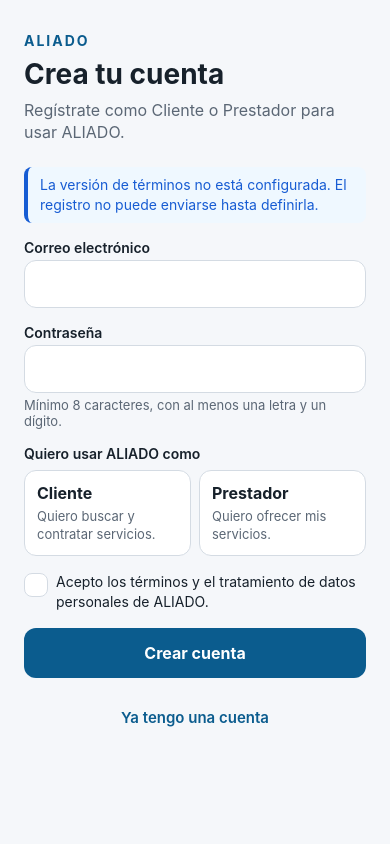
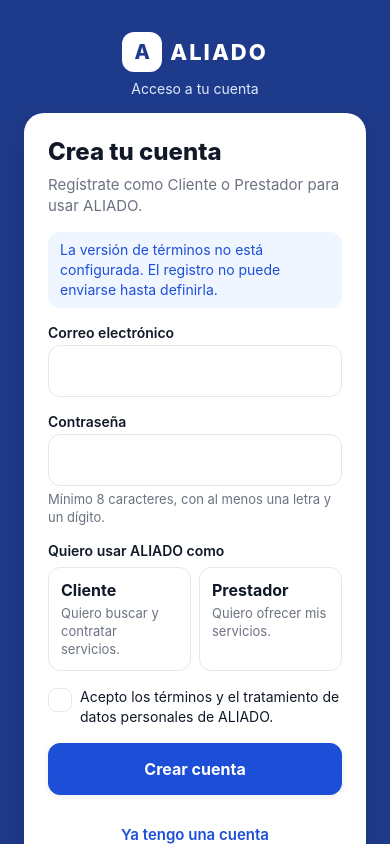
Before and after one commit to EIVRAJAM/Aliado-front, a React Native app: screen /Register in a window 390 px wide. Built offline with nearby package versions, Linux system fonts and the light colour scheme; no server answers.

Commit message:
feat(ui): align authentication screens with prototype visual language

```diff
--- a/src/bootstrap/App.tsx
+++ b/src/bootstrap/App.tsx
@@ -1,4 +1,3 @@
-import { StatusBar } from 'expo-status-bar';
 import { SafeAreaProvider } from 'react-native-safe-area-context';
 
 import { AuthSessionProvider, createAuthGateway } from '../features/auth';
@@ -12,7 +11,6 @@ export default function App() {
       <AuthSessionProvider gateway={authGateway}>
         <RootNavigator />
       </AuthSessionProvider>
-      <StatusBar style="dark" />
     </SafeAreaProvider>
   );
 }
--- a/src/features/auth/screens/ForgotPasswordScreen.tsx
+++ b/src/features/auth/screens/ForgotPasswordScreen.tsx
@@ -59,6 +59,7 @@ export function ForgotPasswordScreen({ navigation }: ForgotPasswordScreenProps)
 
   return (
     <ScreenLayout
+      variant="auth"
       title="Recupera tu acceso"
       subtitle="Te enviaremos un mecanismo de verificación si el correo está registrado."
     >
--- a/src/features/auth/screens/LoginScreen.tsx
+++ b/src/features/auth/screens/LoginScreen.tsx
@@ -55,6 +55,7 @@ export function LoginScreen({ navigation, route }: LoginScreenProps) {
 
   return (
     <ScreenLayout
+      variant="auth"
       title="Inicia sesión"
       subtitle="Accede a tu cuenta de Cliente o Prestador."
     >
--- a/src/features/auth/screens/RegisterScreen.tsx
+++ b/src/features/auth/screens/RegisterScreen.tsx
@@ -78,6 +78,7 @@ export function RegisterScreen({ navigation }: RegisterScreenProps) {
 
   return (
     <ScreenLayout
+      variant="auth"
       title="Crea tu cuenta"
       subtitle="Regístrate como Cliente o Prestador para usar ALIADO."
     >
--- a/src/features/auth/screens/ResetPasswordScreen.tsx
+++ b/src/features/auth/screens/ResetPasswordScreen.tsx
@@ -62,6 +62,7 @@ export function ResetPasswordScreen({ navigation, route }: ResetPasswordScreenPr
 
   return (
     <ScreenLayout
+      variant="auth"
       title="Define una nueva contraseña"
       subtitle="Usa el código de recuperación que recibiste."
     >
--- a/src/shared/ui/FormField.tsx
+++ b/src/shared/ui/FormField.tsx
@@ -1,3 +1,4 @@
+import { useState } from 'react';
 import { StyleSheet, Text, TextInput, View, type TextInputProps } from 'react-native';
 
 import { colors, radii, spacing } from './theme';
@@ -9,6 +10,8 @@ interface FormFieldProps extends TextInputProps {
 }
 
 export function FormField({ label, error, hint, style, ...inputProps }: FormFieldProps) {
+  const [focused, setFocused] = useState(false);
+
   return (
     <View style={styles.container}>
       <Text style={styles.label}>{label}</Text>
@@ -17,7 +20,20 @@ export function FormField({ label, error, hint, style, ...inputProps }: FormFiel
         accessibilityLabel={label}
         accessibilityHint={error ?? hint}
         placeholderTextColor={colors.muted}
-        style={[styles.input, error ? styles.inputError : null, style]}
+        onFocus={(event) => {
+          setFocused(true);
+          inputProps.onFocus?.(event);
+        }}
+        onBlur={(event) => {
+          setFocused(false);
+          inputProps.onBlur?.(event);
+        }}
+        style={[
+          styles.input,
+          focused ? styles.inputFocused : null,
+          error ? styles.inputError : null,
+          style,
+        ]}
       />
       {error ? (
         <Text style={styles.error} accessibilityLiveRegion="polite">
@@ -40,7 +56,7 @@ const styles = StyleSheet.create({
     fontWeight: '600',
   },
   input: {
-    minHeight: 48,
+    minHeight: 52,
     borderWidth: 1,
     borderColor: colors.border,
     borderRadius: radii.md,
@@ -49,6 +65,9 @@ const styles = StyleSheet.create({
     fontSize: 16,
     paddingHorizontal: spacing.md,
     paddingVertical: spacing.sm,
+  },
+  inputFocused: {
+    borderColor: colors.primary,
   },
   inputError: {
     borderColor: colors.danger,
@@ -60,5 +79,6 @@ const styles = StyleSheet.create({
   hint: {
     color: colors.muted,
     fontSize: 13,
+    lineHeight: 18,
   },
 });
--- a/src/shared/ui/InlineMessage.tsx
+++ b/src/shared/ui/InlineMessage.tsx
@@ -9,20 +9,17 @@ interface InlineMessageProps {
   variant?: MessageVariant;
 }
 
-const palette: Record<MessageVariant, { background: string; border: string; text: string }> = {
+const palette: Record<MessageVariant, { background: string; text: string }> = {
   error: {
     background: colors.dangerSurface,
-    border: colors.danger,
     text: colors.danger,
   },
   success: {
     background: colors.successSurface,
-    border: colors.success,
     text: colors.success,
   },
   info: {
     background: colors.infoSurface,
-    border: colors.info,
     text: colors.info,
   },
 };
@@ -33,7 +30,7 @@ export function InlineMessage({ message, variant = 'error' }: InlineMessageProps
   return (
     <View
       accessibilityLiveRegion="polite"
-      style={[styles.container, { backgroundColor: theme.background, borderColor: theme.border }]}
+      style={[styles.container, { backgroundColor: theme.background }]}
     >
       <Text style={[styles.text, { color: theme.text }]}>{message}</Text>
     </View>
@@ -42,8 +39,7 @@ export function InlineMessage({ message, variant = 'error' }: InlineMessageProps
 
 const styles = StyleSheet.create({
   container: {
-    borderLeftWidth: 4,
-    borderRadius: radii.sm,
+    borderRadius: radii.md,
     paddingHorizontal: spacing.md,
     paddingVertical: spacing.sm,
   },
--- a/src/shared/ui/PrimaryButton.tsx
+++ b/src/shared/ui/PrimaryButton.tsx
@@ -1,16 +1,49 @@
 import { ActivityIndicator, Pressable, StyleSheet, Text } from 'react-native';
 
 import { colors, radii, spacing } from './theme';
+
+type ButtonVariant = 'primary' | 'secondary' | 'ghost' | 'danger';
 
 interface PrimaryButtonProps {
   label: string;
   onPress: () => void;
   loading?: boolean;
   disabled?: boolean;
+  variant?: ButtonVariant;
 }
 
-export function PrimaryButton({ label, onPress, loading = false, disabled = false }: PrimaryButtonProps) {
+const palette: Record<ButtonVariant, { background: string; pressed: string; text: string; border?: string }> = {
+  primary: {
+    background: colors.primary,
+    pressed: colors.primaryPressed,
+    text: colors.surface,
+  },
+  secondary: {
+    background: colors.infoSurface,
+    pressed: '#DBEAFE',
+    text: colors.primary,
+  },
+  ghost: {
+    background: 'transparent',
+    pressed: colors.background,
+    text: colors.muted,
+  },
+  danger: {
+    background: colors.danger,
+    pressed: '#B91C1C',
+    text: colors.surface,
+  },
+};
+
+export function PrimaryButton({
+  label,
+  onPress,
+  loading = false,
+  disabled = false,
+  variant = 'primary',
+}: PrimaryButtonProps) {
   const isDisabled = disabled || loading;
+  const theme = palette[variant];
 
   return (
     <Pressable
@@ -21,14 +54,17 @@ export function PrimaryButton({ label, onPress, loading = false, disabled = fals
       onPress={onPress}
       style={({ pressed }) => [
         styles.button,
-        pressed && !isDisabled ? styles.pressed : null,
+        {
+          backgroundColor: pressed && !isDisabled ? theme.pressed : theme.background,
+          borderColor: theme.border ?? theme.background,
+        },
         isDisabled ? styles.disabled : null,
       ]}
     >
       {loading ? (
-        <ActivityIndicator color={colors.surface} />
+        <ActivityIndicator color={theme.text} />
       ) : (
-        <Text style={styles.label}>{label}</Text>
+        <Text style={[styles.label, { color: theme.text }]}>{label}</Text>
       )}
     </Pressable>
   );
@@ -36,22 +72,23 @@ export function PrimaryButton({ label, onPress, loading = false, disabled = fals
 
 const styles = StyleSheet.create({
   button: {
-    minHeight: 50,
+    minHeight: 52,
     borderRadius: radii.md,
-    backgroundColor: colors.primary,
+    borderWidth: 1,
     alignItems: 'center',
     justifyContent: 'center',
     paddingHorizontal: spacing.lg,
     paddingVertical: spacing.md,
-  },
-  pressed: {
-    backgroundColor: colors.primaryPressed,
+    shadowColor: colors.shadow,
+    shadowOffset: { width: 0, height: 2 },
+    shadowOpacity: 0.08,
+    shadowRadius: 6,
+    elevation: 2,
   },
   disabled: {
-    backgroundColor: colors.disabled,
+    opacity: 0.5,
   },
   label: {
-    color: colors.surface,
     fontSize: 16,
     fontWeight: '700',
   },
--- a/src/shared/ui/ScreenLayout.tsx
+++ b/src/shared/ui/ScreenLayout.tsx
@@ -2,36 +2,88 @@ import type { PropsWithChildren } from 'react';
 import {
   KeyboardAvoidingView,
   Platform,
+  Pressable,
   ScrollView,
   StyleSheet,
   Text,
   View,
 } from 'react-native';
+import { StatusBar } from 'expo-status-bar';
 import { SafeAreaView } from 'react-native-safe-area-context';
 
-import { colors, spacing } from './theme';
+import { colors, radii, spacing } from './theme';
+
+type ScreenVariant = 'app' | 'auth';
 
 interface ScreenLayoutProps extends PropsWithChildren {
   title: string;
   subtitle?: string;
+  variant?: ScreenVariant;
+  onBack?: () => void;
 }
 
-export function ScreenLayout({ title, subtitle, children }: ScreenLayoutProps) {
+export function ScreenLayout({
+  title,
+  subtitle,
+  variant = 'app',
+  onBack,
+  children,
+}: ScreenLayoutProps) {
+  if (variant === 'auth') {
+    return (
+      <SafeAreaView style={styles.authSafe}>
+        <StatusBar style="light" />
+        <KeyboardAvoidingView
+          style={styles.flex}
+          behavior={Platform.OS === 'ios' ? 'padding' : undefined}
+        >
+          <ScrollView contentContainerStyle={styles.authContent} keyboardShouldPersistTaps="handled">
+            <View style={styles.authBrandRow}>
+              <View style={styles.authLogo}>
+                <Text style={styles.authLogoText}>A</Text>
+              </View>
+              <Text style={styles.authBrand}>ALIADO</Text>
+            </View>
+            <Text style={styles.authHeroSubtitle}>Acceso a tu cuenta</Text>
+            <View style={styles.authCard}>
+              <Text style={styles.authTitle}>{title}</Text>
+              {subtitle ? <Text style={styles.authSubtitle}>{subtitle}</Text> : null}
+              {children}
+            </View>
+          </ScrollView>
+        </KeyboardAvoidingView>
+      </SafeAreaView>
+    );
+  }
+
   return (
-    <SafeAreaView style={styles.safeArea}>
+    <SafeAreaView style={styles.appSafe}>
+      <StatusBar style="dark" />
+      <View style={styles.appHeader}>
+        {onBack ? (
+          <Pressable
+            accessibilityRole="button"
+            accessibilityLabel="Volver"
+            onPress={onBack}
+            style={({ pressed }) => [styles.backButton, pressed ? styles.backPressed : null]}
+          >
+            <Text style={styles.backText}>‹</Text>
+          </Pressable>
+        ) : null}
+        <View style={styles.appLogo}>
+          <Text style={styles.appLogoText}>A</Text>
+        </View>
+        <View style={styles.appHeaderText}>
+          <Text style={styles.appTitle}>{title}</Text>
+          <Text style={styles.appBrandSmall}>ALIADO</Text>
+        </View>
+      </View>
       <KeyboardAvoidingView
         style={styles.flex}
         behavior={Platform.OS === 'ios' ? 'padding' : undefined}
       >
-        <ScrollView
-          contentContainerStyle={styles.content}
-          keyboardShouldPersistTaps="handled"
-        >
-          <View style={styles.header}>
-            <Text style={styles.brand}>ALIADO</Text>
-            <Text style={styles.title}>{title}</Text>
-            {subtitle ? <Text style={styles.subtitle}>{subtitle}</Text> : null}
-          </View>
+        <ScrollView contentContainerStyle={styles.appContent} keyboardShouldPersistTaps="handled">
+          {subtitle ? <Text style={styles.appSubtitle}>{subtitle}</Text> : null}
           {children}
         </ScrollView>
       </KeyboardAvoidingView>
@@ -40,37 +92,139 @@ export function ScreenLayout({ title, subtitle, children }: ScreenLayoutProps) {
 }
 
 const styles = StyleSheet.create({
-  safeArea: {
-    flex: 1,
-    backgroundColor: colors.background,
-  },
   flex: {
     flex: 1,
   },
-  content: {
+  authSafe: {
+    flex: 1,
+    backgroundColor: colors.authBackground,
+  },
+  authContent: {
     flexGrow: 1,
     paddingHorizontal: spacing.xl,
     paddingVertical: spacing.xxl,
     gap: spacing.lg,
   },
-  header: {
+  authBrandRow: {
+    flexDirection: 'row',
+    alignItems: 'center',
+    justifyContent: 'center',
     gap: spacing.sm,
-    marginBottom: spacing.sm,
   },
-  brand: {
-    color: colors.primary,
-    fontSize: 14,
-    fontWeight: '700',
+  authLogo: {
+    width: 40,
+    height: 40,
+    borderRadius: radii.md,
+    backgroundColor: colors.surface,
+    alignItems: 'center',
+    justifyContent: 'center',
+  },
+  authLogoText: {
+    color: colors.authBackground,
+    fontSize: 20,
+    fontWeight: '800',
+  },
+  authBrand: {
+    color: colors.surface,
+    fontSize: 22,
+    fontWeight: '800',
     letterSpacing: 2,
   },
-  title: {
+  authHeroSubtitle: {
+    color: colors.authMuted,
+    fontSize: 14,
+    textAlign: 'center',
+    marginTop: -spacing.sm,
+  },
+  authCard: {
+    backgroundColor: colors.surface,
+    borderRadius: radii.xl,
+    padding: spacing.xl,
+    gap: spacing.lg,
+    shadowColor: colors.shadow,
+    shadowOffset: { width: 0, height: 8 },
+    shadowOpacity: 0.18,
+    shadowRadius: 18,
+    elevation: 8,
+  },
+  authTitle: {
     color: colors.text,
-    fontSize: 28,
+    fontSize: 24,
+    fontWeight: '800',
+  },
+  authSubtitle: {
+    color: colors.muted,
+    fontSize: 15,
+    lineHeight: 21,
+    marginTop: -spacing.sm,
+  },
+  appSafe: {
+    flex: 1,
+    backgroundColor: colors.background,
+  },
+  appHeader: {
+    flexDirection: 'row',
+    alignItems: 'center',
+    gap: spacing.md,
+    backgroundColor: colors.surface,
+    borderBottomWidth: 1,
+    borderBottomColor: colors.border,
+    paddingHorizontal: spacing.lg,
+    paddingVertical: spacing.md,
+  },
+  backButton: {
+    width: 36,
+    height: 36,
+    borderRadius: radii.md,
+    alignItems: 'center',
+    justifyContent: 'center',
+  },
+  backPressed: {
+    backgroundColor: colors.background,
+  },
+  backText: {
+    color: colors.muted,
+    fontSize: 32,
+    lineHeight: 32,
+    marginTop: -2,
+  },
+  appLogo: {
+    width: 36,
+    height: 36,
+    borderRadius: radii.md,
+    backgroundColor: colors.primary,
+    alignItems: 'center',
+    justifyContent: 'center',
+  },
+  appLogoText: {
+    color: colors.surface,
+    fontSize: 17,
+    fontWeight: '800',
+  },
+  appHeaderText: {
+    flex: 1,
+  },
+  appTitle: {
+    color: colors.text,
+    fontSize: 17,
     fontWeight: '700',
   },
-  subtitle: {
+  appBrandSmall: {
     color: colors.muted,
-    fontSize: 16,
-    lineHeight: 22,
+    fontSize: 10,
+    fontWeight: '600',
+    letterSpacing: 1.2,
+    marginTop: 1,
+  },
+  appContent: {
+    paddingHorizontal: spacing.lg,
+    paddingVertical: spacing.xl,
+    gap: spacing.lg,
+  },
+  appSubtitle: {
+    color: colors.muted,
+    fontSize: 15,
+    lineHeight: 21,
+    marginTop: -spacing.sm,
   },
 });
--- a/src/shared/ui/theme.ts
+++ b/src/shared/ui/theme.ts
@@ -1,19 +1,26 @@
 export const colors = {
-  background: '#F5F7FA',
+  background: '#F9FAFB',
   surface: '#FFFFFF',
-  text: '#17212B',
-  muted: '#5B6775',
-  primary: '#0B5C8E',
-  primaryPressed: '#08466C',
-  border: '#D4DBE3',
+  text: '#111827',
+  muted: '#6B7280',
+  primary: '#1D4ED8',
+  primaryPressed: '#1E40AF',
+  border: '#E5E7EB',
   inputBackground: '#FFFFFF',
-  danger: '#B42318',
-  dangerSurface: '#FEF3F2',
-  success: '#067647',
-  successSurface: '#ECFDF3',
-  info: '#175CD3',
-  infoSurface: '#EFF8FF',
-  disabled: '#A8B3C0',
+  danger: '#DC2626',
+  dangerSurface: '#FEF2F2',
+  success: '#16A34A',
+  successSurface: '#F0FDF4',
+  info: '#1D4ED8',
+  infoSurface: '#EFF6FF',
+  disabled: '#9CA3AF',
+  authBackground: '#1E3A8A',
+  authMuted: '#DBEAFE',
+  avatar: '#2563EB',
+  teal: '#0F766E',
+  tealSurface: '#F0FDFA',
+  chevron: '#CBD5E1',
+  shadow: '#0F172A',
 };
 
 export const spacing = {
@@ -29,4 +36,5 @@ export const radii = {
   sm: 8,
   md: 12,
   lg: 16,
+  xl: 20,
 };
```
Also changed, not shown: src/shared/ui/Card.tsx (added, +27 -0 lines).
